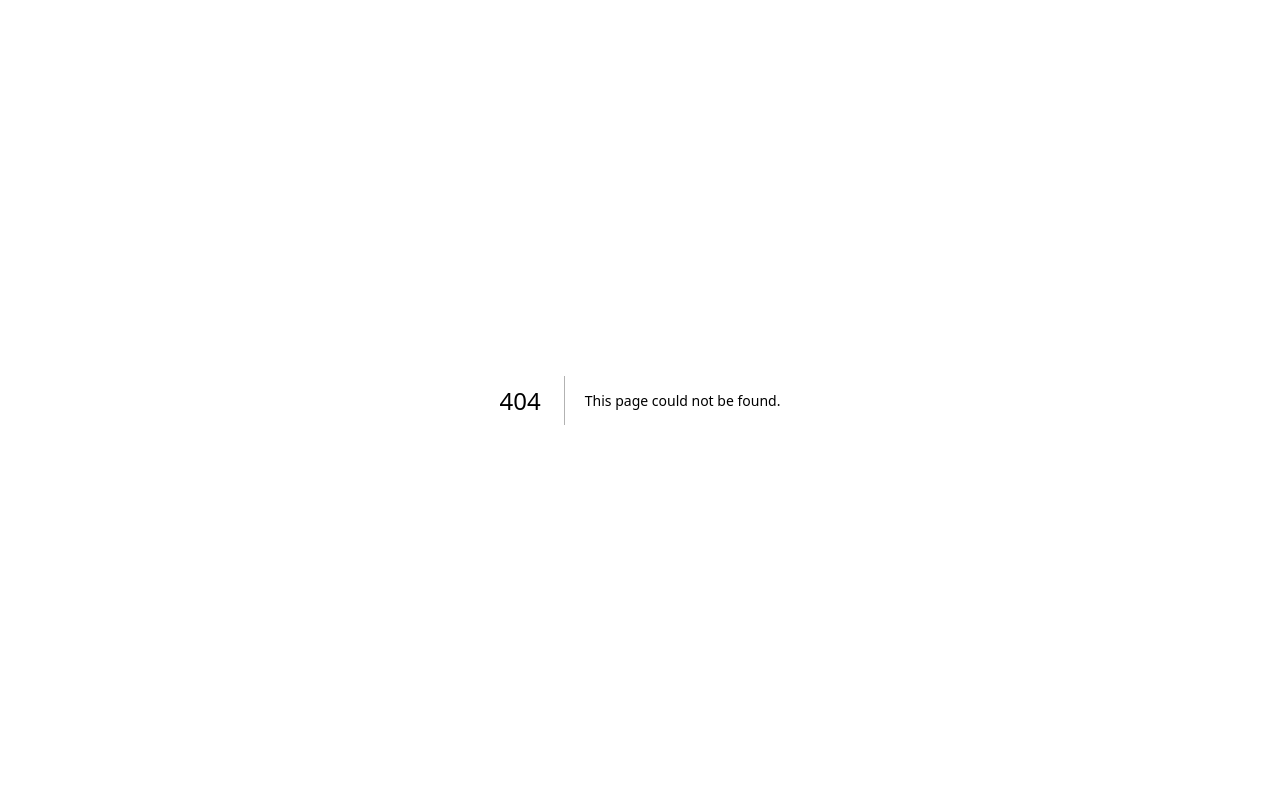
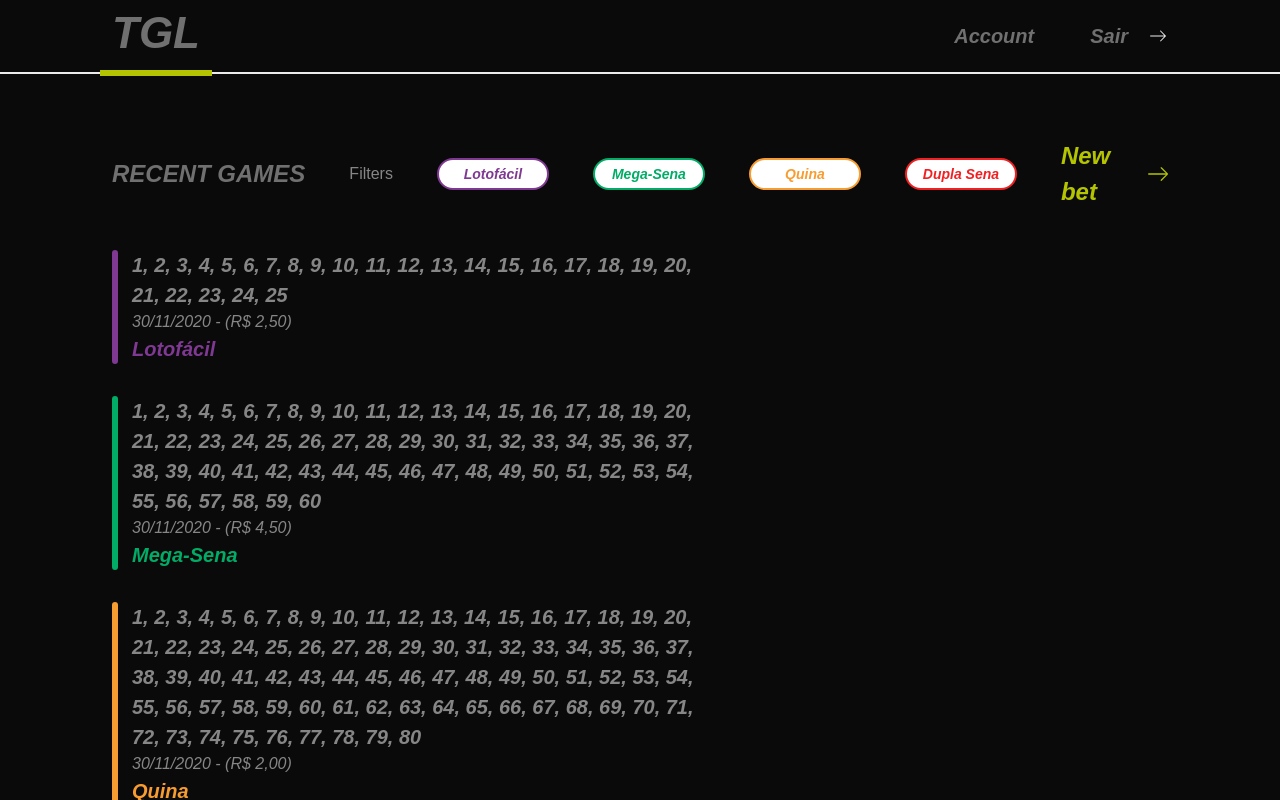
Before and after one commit to MatheusBourguignonF/the-greatest-app-lottery-nextjs, a Next.js app: page / in a window 1280 px wide. Before the commit this address had no page. Built offline with nearby package versions, Linux system fonts and the light colour scheme.

Commit message:
feat: create home page with game filters

```diff
--- /dev/null
+++ b/src/app/api/games/route.ts
@@ -0,0 +1,46 @@
+import { NextResponse } from "next/server"
+
+export async function  GET() {
+   const data = {
+  "types": [
+    {
+      "type": "Lotofácil",
+      "description": "Escolha 15 números para apostar na lotofácil. Você ganha acertando 11, 12, 13, 14 ou 15 números. São muitas chances de ganhar, e agora você joga de onde estiver!",
+      "range": 25,
+      "price": 2.5,
+      "max-number": 15,
+      "color": "#7F3992",
+      "min-cart-value": 30
+    },
+    {
+      "type": "Mega-Sena",
+      "description": "Escolha 6 números dos 60 disponíveis na mega-sena. Ganhe com 6, 5 ou 4 acertos. São realizados dois sorteios semanais para você apostar e torcer para ficar milionário.",
+      "range": 60,
+      "price": 4.5,
+      "max-number": 6,
+      "color": "#01AC66",
+      "min-cart-value": 30
+    },
+    {
+      "type": "Quina",
+      "description": "Escolha 5 números dos 80 disponíveis na quina. 5, 4, 3 ou 2 acertos. São seis sorteios semanais e seis chances de ganhar.",
+      "range": 80,
+      "price": 2,
+      "max-number": 5,
+      "color": "#F79C31",
+      "min-cart-value": 30
+    },
+    {
+      "type": "Dupla Sena",
+      "description": "Escolha 2 números dos 10 disponíveis na quina. 5, 4, 3 ou 2 acertos. São seis sorteios semanais e seis chances de ganhar.",
+      "range": 10,
+      "price": 2,
+      "max-number": 2,
+      "color": "#F12123",
+      "min-cart-value": 30
+    }
+  ]
+}
+
+    return NextResponse.json(data)
+}
--- /dev/null
+++ b/src/app/page.tsx
@@ -0,0 +1,25 @@
+import { Footer } from "@/components/footer/footer";
+import { GameSection } from "@/components/games/games";
+import { Header } from "@/components/header/header";
+
+async function LoadingData():Promise<IGameResponse>{
+    const response = await fetch("http://localhost:3000/api/games", {
+        cache: 'no-store'})
+
+    return response.json()
+}
+
+export default async function Home(){
+    const games:IGameResponse = await LoadingData()
+
+
+    return(
+        <div className="flex flex-col min-h-screen">
+            <Header></Header>
+            <main className="flex-1 mt-16">
+                <GameSection games={games}></GameSection>
+            </main>
+            <Footer></Footer>
+        </div>
+    )
+}
--- a/src/components/footer/footer.tsx
+++ b/src/components/footer/footer.tsx
@@ -1,5 +1,7 @@
 export const Footer = () => {
     return(
+        <div className="border-t-2 border-[#EBEBEB] flex items-center justify-center">
             <p className="text-sm text-primary mt-7 mb-7">Copyright 2020 Luby Software</p>
+        </div>
     )
 }
--- /dev/null
+++ b/src/components/games/games.tsx
@@ -0,0 +1,73 @@
+"use client"
+
+import { useState } from "react";
+import Link from "next/link";
+import { ArrowRight } from "../svg/arrow-right-green";
+
+
+export const GameSection = (props: IProps) => {
+  const {games} = props
+  const [selectedGame, setSelectedGame] = useState<string | null>(null)
+
+  function handleFilter(type:string){
+    if (selectedGame === type){
+      setSelectedGame(null)
+    } else {
+      setSelectedGame(type)
+    }
+  }
+
+  let filteredGames: IGame[]
+
+  if (selectedGame) {
+    filteredGames = games.types.filter(
+      (game) => game.type === selectedGame
+    );
+  } else {
+    filteredGames = games.types
+  }
+
+  return (
+    <div>
+      <section className="flex gap-11 items-center ml-28">
+        <h2 className="italic font-bold text-primary text-[24px]">RECENT GAMES</h2>
+        <p className="text-[#868686]">Filters</p>
+
+        {games.types.map((game:IGame ) => {
+
+          return (
+            <div key={game.type}>
+              <button onClick={() => handleFilter(game.type)} className="border-2 rounded-full w-28 h-8 italic font-bold text-[14px] transition"
+                style={{borderColor: game.color,backgroundColor: selectedGame === game.type ? game.color : "#fff",color:selectedGame === game.type ? "#fff" : game.color,}}>{game.type}</button>
+            </div>
+          )
+        })}
+
+        <div className="flex flex-1 items-center justify-end gap-2.5 mr-28">
+          <Link href="" className="text-[24px] text-secondary font-bold italic">New bet</Link>
+          <ArrowRight className="w-6 h-5 text-secondary" />
+        </div>
+      </section>
+      <div className="flex flex-col gap-8 mt-10 ml-28">
+
+        {filteredGames.map((game: IGame) => (
+          <section className="flex" key={game.type}>
+            <div className="min-w-1.5 min-h-24 rounded-full" style={{ background: game.color }}></div>
+            <div className="flex flex-col items-start justify-evenly ml-3.5">
+              <div className="grid grid-cols-2">
+                <h3 className="text-[20px] text-[#868686] italic font-bold">
+                  {Array.from({length: game.range})
+                    .map((_, index) => index + 1)
+                    .join(", ")
+                  }
+                </h3>
+              </div>
+              <p className="italic text-[#868686]">30/11/2020 - (R$ {game.price.toFixed(2).replace(".", ",")})</p>
+              <h3 className="font-bold italic text-[20px]" style={{ color: game.color }}>{game.type}</h3>
+            </div>
+          </section>
+        ))}
+      </div>
+    </div>
+  )
+}
--- /dev/null
+++ b/src/components/header/header.tsx
@@ -0,0 +1,21 @@
+import Link from "next/link"
+import { ArrowRight } from "../svg/arrow-right-green"
+
+export const Header = () => {
+    return(
+        <div className="flex items-center justify-between border-b-2 border-[#EBEBEB]">
+            <div>
+                <h1 className="text-primary text-[44px] italic font-bold ml-28">TGL</h1>
+                <div className="relative top-1 bg-secondary w-28 h-1.5 rounded-[6] ml-25"></div>
+            </div>
+            <nav className="flex items-center gap-14 mr-28">
+                <Link className="text-[20px] text-primary italic font-bold" href={''}>Account</Link>
+                <div className="flex items-center gap-5">
+                    <Link className="text-[20px] text-primary italic font-bold" href={''}>Sair</Link>
+                    <ArrowRight className="w-5 h-4"></ArrowRight>
+                </div>
+            </nav>
+        </div>
+    )
+
+}
--- /dev/null
+++ b/src/types/games.d.ts
@@ -0,0 +1,17 @@
+interface IGame{
+  type: string;
+  description: string;
+  range: number;
+  price: number;
+  color: string;
+  "max-number": number;
+  "min-cart-value": number;
+}
+
+interface IGameResponse{
+  types: IGame[];
+}
+
+interface IProps{
+  games: IGameResponse;
+}
```
